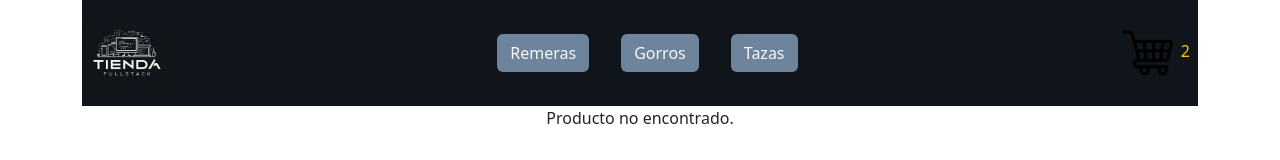
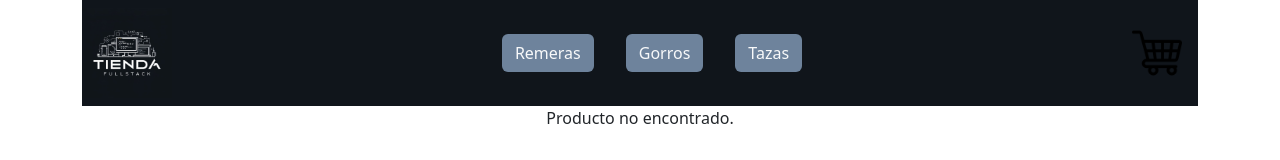
Before and after one commit to Fedetolen/-60020, a React (Vite) app: page /item/1 in a window 1280 px wide. Shown: the top 160 px of the page. Built offline with nearby package versions, Linux system fonts and the light colour scheme; no server answers; the database is empty.

Commit message:
trabajando en el carrito

```diff
--- a/src/App.jsx
+++ b/src/App.jsx
@@ -3,10 +3,13 @@ import NavBar from './components/NavBar';
 import ItemListContainer from './components/ItemListContainer';
 import ItemDetailContainer from './components/ItemDetailContainer';
 import { BrowserRouter, Routes, Route } from 'react-router-dom';
+import { CartProvider } from './context/CardContext'; // Ruta correcta a tu archivo CardContext.jsx
+
 
 function App() {
   return (
     <BrowserRouter>
+      <CartProvider>
         <div className="container">
           <NavBar />
           <Routes>
@@ -15,6 +18,7 @@ function App() {
             <Route exact path="/item/:id" element={<ItemDetailContainer />} />
           </Routes>
         </div>
+      </CartProvider>
     </BrowserRouter>
   );
 }
--- a/src/components/CartWidget.jsx
+++ b/src/components/CartWidget.jsx
@@ -1,10 +1,16 @@
+import { Link } from "react-router-dom";
 import carrito from "/images/carrito.png"
+import { useContext } from "react";
+import { CartContext } from "../context/CardContext";
+export default function CartWidget() {
 
-export default function CartWidget() {
+  const {cantidadEnCarrito} = useContext(CartContext)
     return (
       <><div className="carrito">
+        <Link to="/carrito">
         <img style={{ width: 50 }} src={carrito} alt="carro" />
-        <span className="p-2 text-warning">2</span>
+        <span className="p-2 text-warning">{cantidadEnCarrito}</span>
+         </Link>
         </div>
       </>
     );
--- a/src/components/ItemCount.jsx
+++ b/src/components/ItemCount.jsx
@@ -1,20 +1,35 @@
-import { useState } from "react"
+import { useContext, useState } from "react";
+import { CartContext } from "../context/CardContext";
+export const ItemCount = ({ product }) => {
+  const { carrito, setCarrito } = useContext(CartContext);
 
-export const ItemCount = ({product}) => {
+  const [cantidad, setCantidad] = useState(1);
 
-    const [cantidad,setCantidad] = useState(1)
+  const handleRestar = () => {
+    cantidad > 1 && setCantidad(cantidad - 1);
+  };
+  const handleSumar = () => {
+    cantidad < product.stock && setCantidad(cantidad + 1);
+  };
 
-    const handleRestar =() => {
-        cantidad > 1 && setCantidad(cantidad - 1)
+  const handleAgregar = () => {
 
-    }
-    const handleSumar = () => {
-        cantidad < product.stock && setCantidad(cantidad + 1)
+    const nuevoCarrito = [...carrito]
+    const itemAgregado = { ...product, cantidad };
+    const estaEnElCarrito = nuevoCarrito.find((producto) => producto.id === itemAgregado.id)
+    if (estaEnElCarrito){
+        estaEnElCarrito.cantidad = estaEnElCarrito.cantidad + cantidad
+      console.log("Esta en el carrito");
+        setCarrito(nuevoCarrito)}
+    else {
+        setCarrito([...carrito, itemAgregado]);
     }
 
-    const handleAgregar = () => {
-        console.log({...product, cantidad})
-    }
+
+
+};
+
+
 return (
   <>
     <div>
@@ -24,5 +39,4 @@ export const ItemCount = ({product}) => {
     </div>
     <button onClick={handleAgregar}>Agregar al carrito</button>
   </>
-  )
-}
+);}
--- a/src/components/ItemDetailContainer.jsx
+++ b/src/components/ItemDetailContainer.jsx
@@ -6,7 +6,7 @@ import { ItemCount } from './ItemCount';
 const ItemDetailContainer = () => {
   const { id } = useParams();
   const [product, setProduct] = useState(null);
-  const [loading, setLoading] = useState(true);
+  const [loading, setLoading] = useState(true); // Para manejar el estado de carga
 
   useEffect(() => {
     const db = getFirestore();
--- /dev/null
+++ b/src/context/CardContext.jsx
@@ -0,0 +1,28 @@
+import { createContext, useState } from 'react';
+
+// Creamos el contexto
+export const CartContext = createContext();
+
+// Creamos el provider del contexto
+export const CartProvider = ({ children }) => {
+  const [carrito, setCarrito] = useState([]);
+
+  // Puedes agregar aquí las funciones que gestionan el carrito
+  const agregarProducto = (producto, cantidad) => {
+    // lógica para agregar el producto al carrito
+  };
+
+  const vaciarCarrito = () => {
+    setCarrito([]);
+  };
+
+  const cantidadEnCarrito = () => {
+    return carrito.reduce((acc, prod) => acc + prod.cantidad,0)
+}
+
+  return (
+    <CartContext.Provider value={{ carrito, setCarrito, agregarProducto, vaciarCarrito, cantidadEnCarrito }}>
+      {children}
+    </CartContext.Provider>
+  );
+};
```
Lines whose indentation alone changed are shown as unchanged.
